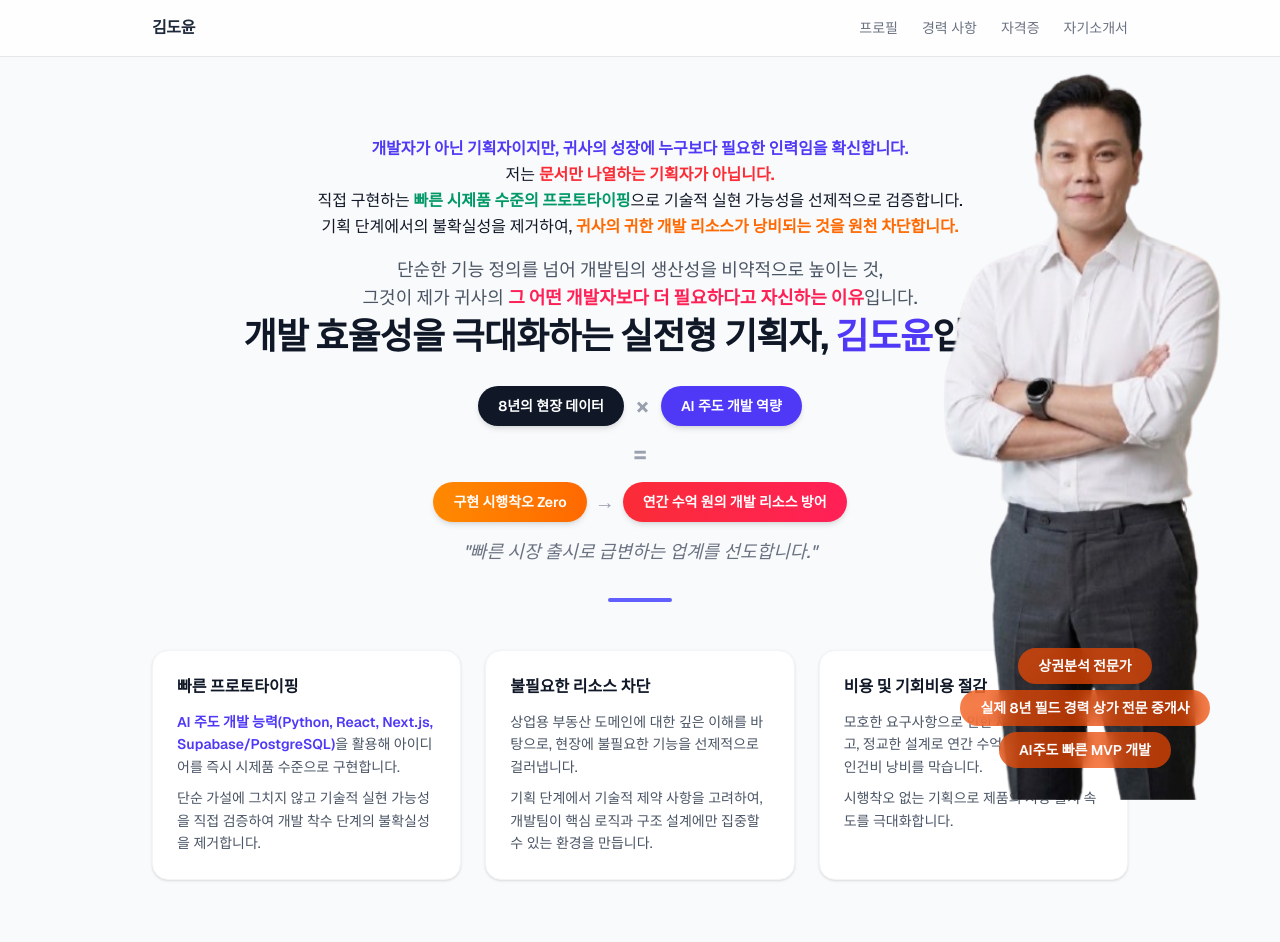
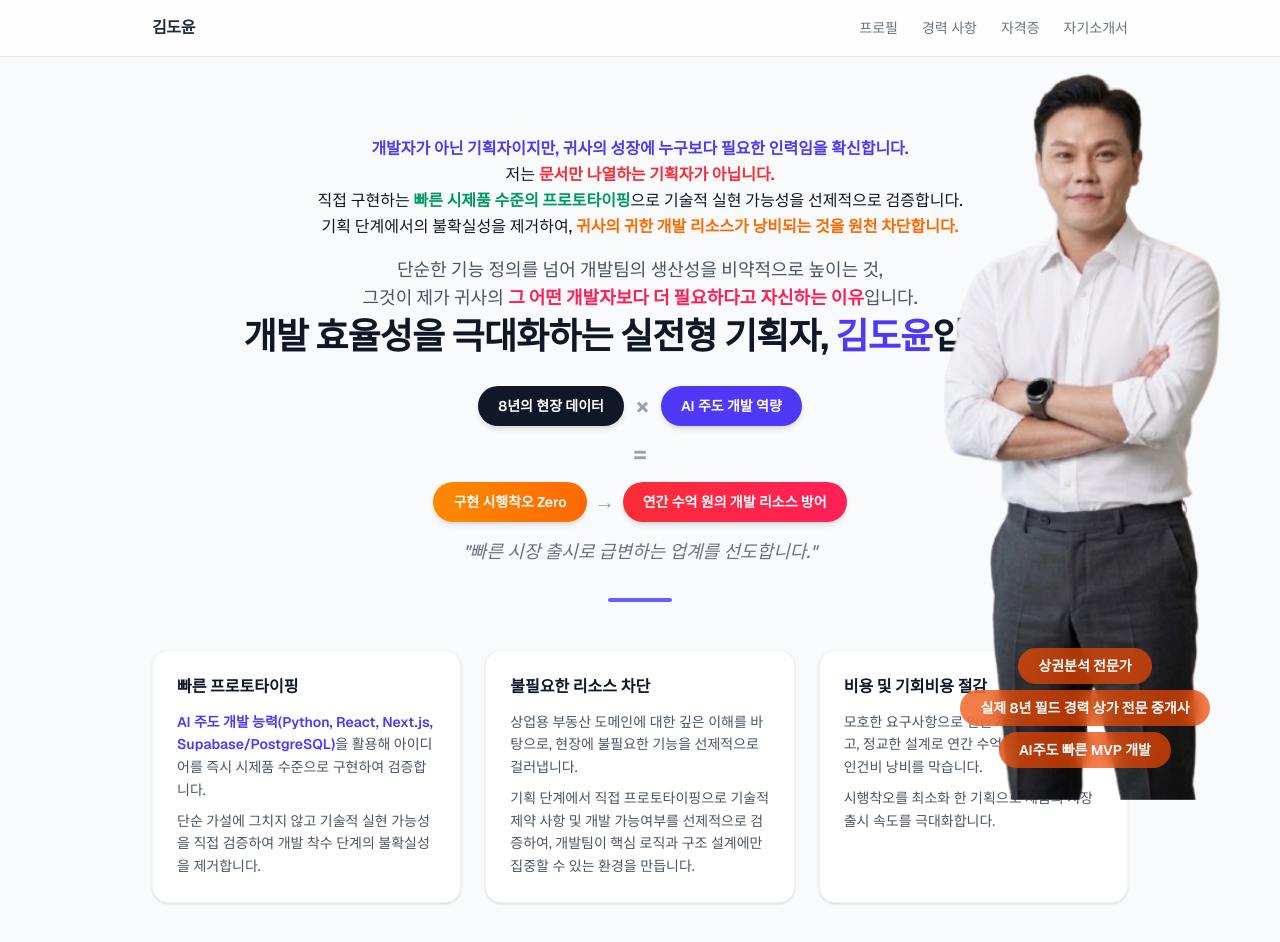
Before and after one commit to dydy90/kdy_Resume, a Next.js app: page / in a window 1280 px wide. Shown: the top 942 px of the page. Built offline with nearby package versions, Linux system fonts and the light colour scheme.

Commit message:
수정: 프로필 카드 문구 3곳 개선

```diff
--- a/app/components/Profile.tsx
+++ b/app/components/Profile.tsx
@@ -52,7 +52,7 @@ export default function Profile() {
               <h3 className="text-base font-bold text-gray-900">빠른 프로토타이핑</h3>
             </div>
             <p className="text-sm text-gray-600 leading-relaxed mb-2">
-              <span className="font-semibold text-indigo-600">AI 주도 개발 능력(Python, React, Next.js, Supabase/PostgreSQL)</span>을 활용해 아이디어를 즉시 시제품 수준으로 구현합니다.
+              <span className="font-semibold text-indigo-600">AI 주도 개발 능력(Python, React, Next.js, Supabase/PostgreSQL)</span>을 활용해 아이디어를 즉시 시제품 수준으로 구현하여 검증합니다.
             </p>
             <p className="text-sm text-gray-600 leading-relaxed">
               단순 가설에 그치지 않고 기술적 실현 가능성을 직접 검증하여 개발 착수 단계의 불확실성을 제거합니다.
@@ -68,7 +68,7 @@ export default function Profile() {
               상업용 부동산 도메인에 대한 깊은 이해를 바탕으로, 현장에 불필요한 기능을 선제적으로 걸러냅니다.
             </p>
             <p className="text-sm text-gray-600 leading-relaxed">
-              기획 단계에서 기술적 제약 사항을 고려하여, 개발팀이 핵심 로직과 구조 설계에만 집중할 수 있는 환경을 만듭니다.
+              기획 단계에서 직접 프로토타이핑으로 기술적 제약 사항 및 개발 가능여부를 선제적으로 검증하여, 개발팀이 핵심 로직과 구조 설계에만 집중할 수 있는 환경을 만듭니다.
             </p>
           </div>
 
@@ -81,7 +81,7 @@ export default function Profile() {
               모호한 요구사항으로 인한 재작업을 방지하고, 정교한 설계로 연간 수억 원 규모의 개발 인건비 낭비를 막습니다.
             </p>
             <p className="text-sm text-gray-600 leading-relaxed">
-              시행착오 없는 기획으로 제품의 시장 출시 속도를 극대화합니다.
+              시행착오를 최소화 한 기획으로 제품의 시장 출시 속도를 극대화합니다.
             </p>
           </div>
         </div>
```
